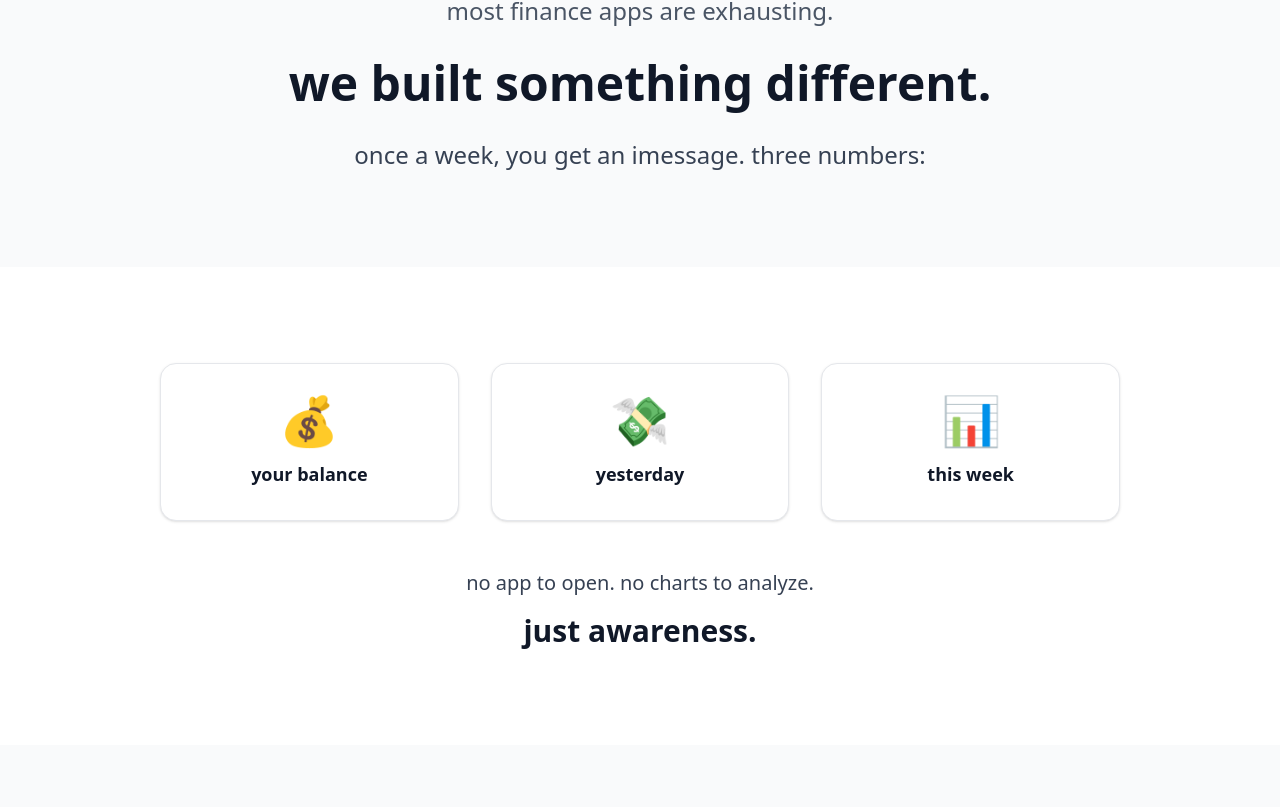
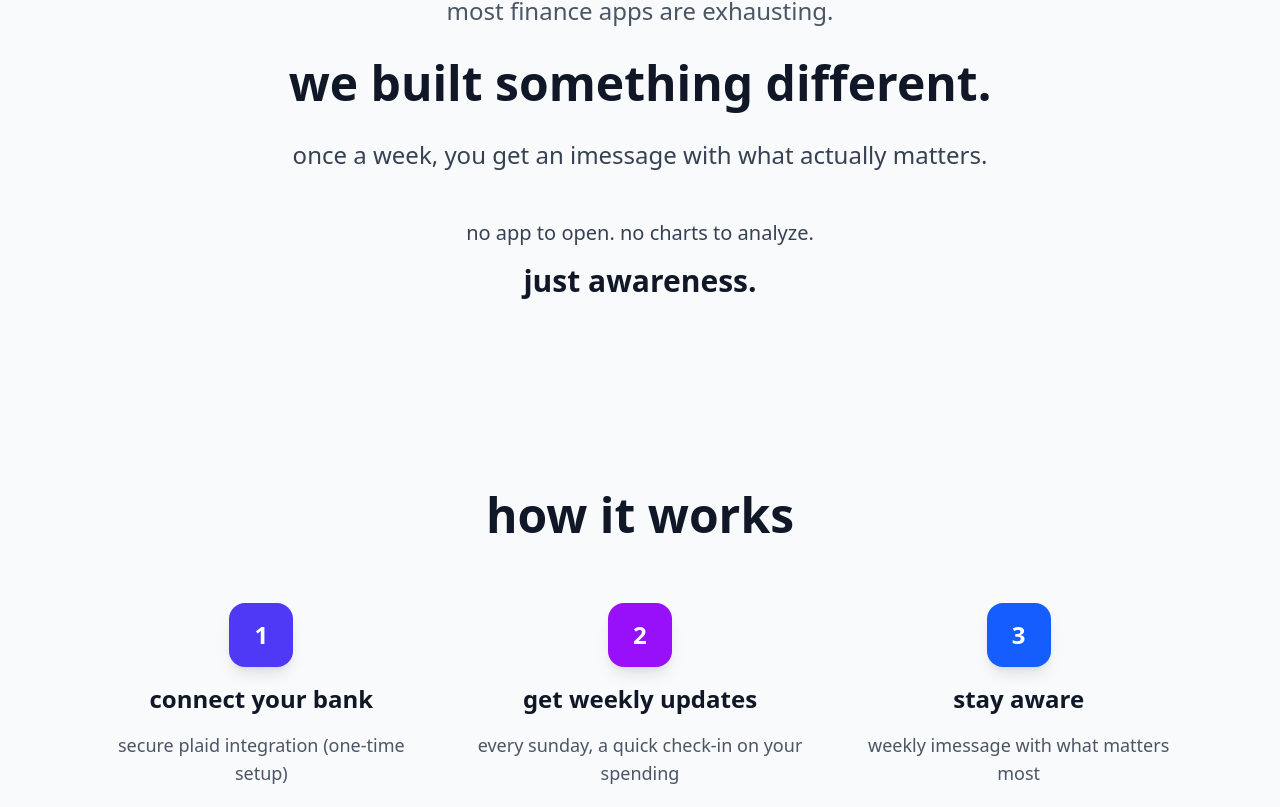
Before and after one commit to manav-s/trilogymoney, a Next.js app: page / in a window 1280 px wide. Shown: the part 953-1760 px from the top of the page. Built offline with nearby package versions, Linux system fonts and the light colour scheme.

Commit message:
Remove '3 numbers' section and fix inaccurate claims on homepage

```diff
--- a/app/page.tsx
+++ b/app/page.tsx
@@ -122,37 +122,8 @@ export default function Home() {
             we built something different.
           </h2>
           <p className="text-xl sm:text-2xl text-gray-700 lowercase">
-            once a week, you get an imessage. three numbers:
+            once a week, you get an imessage with what actually matters.
           </p>
-        </div>
-      </section>
-
-      {/* Three numbers */}
-      <section className="py-16 sm:py-24 bg-white">
-        <div className="max-w-5xl mx-auto px-4 sm:px-6 lg:px-8">
-          <div className="grid sm:grid-cols-3 gap-8">
-            <div className="text-center p-8 bg-white border border-gray-200 rounded-2xl shadow-sm">
-              <div className="text-5xl mb-4">💰</div>
-              <p className="text-lg font-semibold text-gray-900 lowercase">
-                your balance
-              </p>
-            </div>
-
-            <div className="text-center p-8 bg-white border border-gray-200 rounded-2xl shadow-sm">
-              <div className="text-5xl mb-4">💸</div>
-              <p className="text-lg font-semibold text-gray-900 lowercase">
-                yesterday
-            </p>
-          </div>
-
-            <div className="text-center p-8 bg-white border border-gray-200 rounded-2xl shadow-sm">
-              <div className="text-5xl mb-4">📊</div>
-              <p className="text-lg font-semibold text-gray-900 lowercase">
-                this week
-              </p>
-            </div>
-          </div>
-
           <div className="text-center mt-12 space-y-4">
             <p className="text-xl text-gray-700 lowercase">
               no app to open. no charts to analyze.
@@ -191,10 +162,10 @@ export default function Home() {
                 2
               </div>
               <h3 className="text-2xl font-bold text-gray-900 lowercase">
-                choose your day + time
+                get weekly updates
               </h3>
               <p className="text-lg text-gray-600 lowercase">
-                get your 3 numbers when you want them
+                every sunday, a quick check-in on your spending
               </p>
             </div>
 
```
